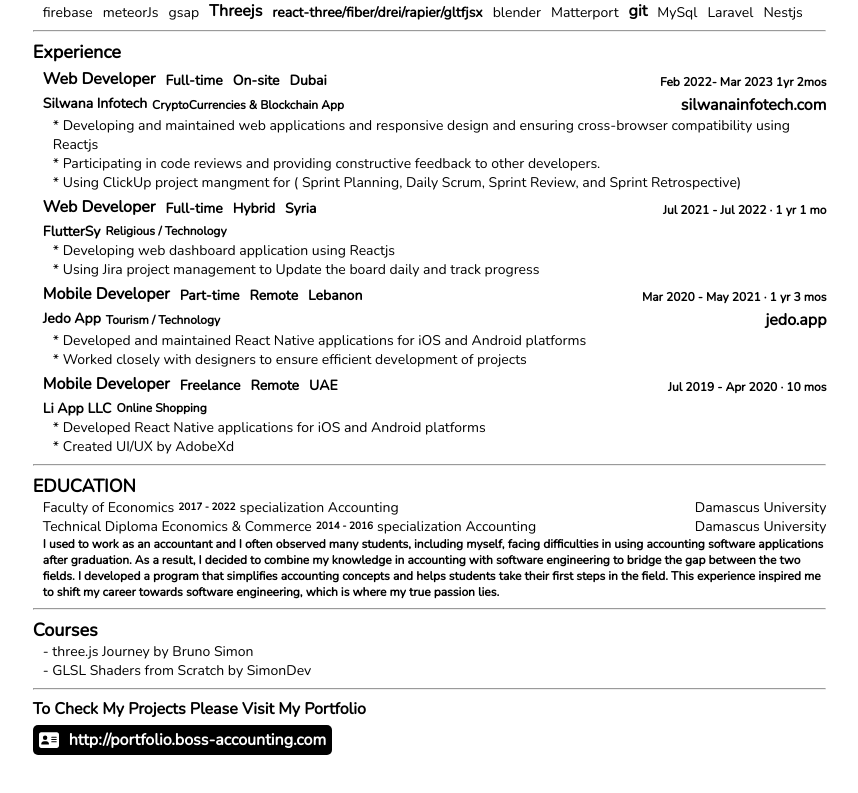
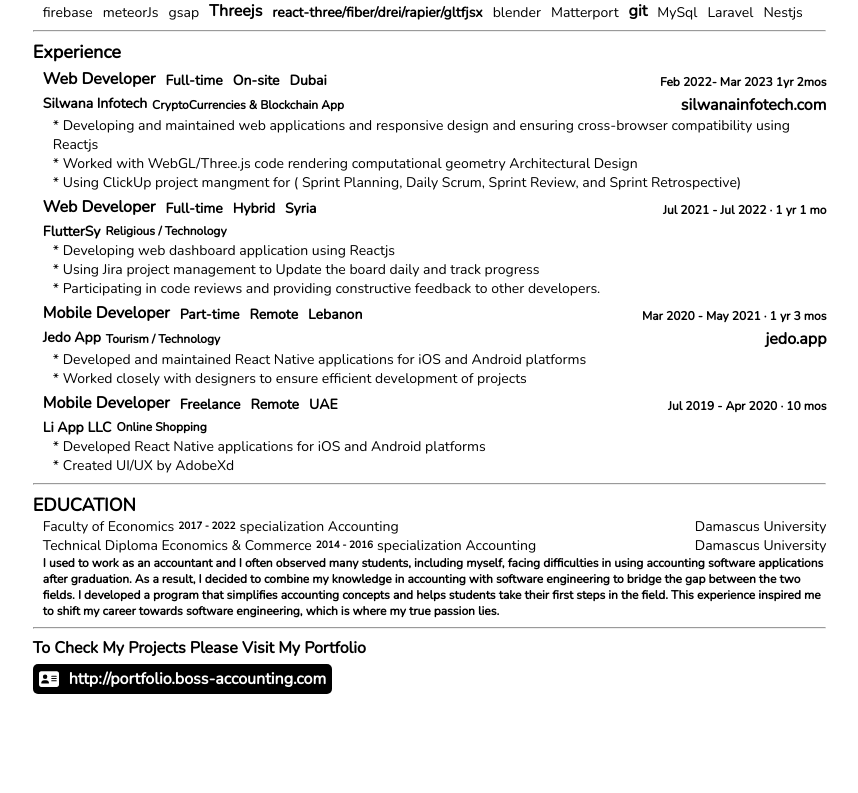
Before and after one commit to Mhde96/mohamd-almahdi-cv, a React (Create React App) app: page / in a window 1280 px wide. Shown: the part 461-1254 px from the top of the page, without its empty margins (5-863 px from the left). After the commit the page ends 1198 px from the top, so only its background shows below. Built offline with nearby package versions, Linux system fonts and the light colour scheme.

Commit message:
last update

```diff
--- a/src/App.jsx
+++ b/src/App.jsx
@@ -1,16 +1,13 @@
 import { DigitalSkills } from "./sections/digital-skills/DigitalSkills";
 import { Education } from "./sections/education/Education";
 import { Header } from "./sections/header/Header";
-import { Languages } from "./sections/languages/Languges";
 import { Summary } from "./sections/summary/Summary";
-import { Works } from "./sections/works/Works";
 import { useRef } from "react";
 import { Courses } from "./sections/courses/Courses";
 import { useReactToPrint } from "react-to-print";
 
 import "./print.scss";
 import { CompaniesSection } from "./sections/companies/CompaniesSection";
-import { ProjectsScection } from "./sections/projects/ProjectsScection";
 import { PortfolioSection } from "./sections/portfolio/PortfolioSection";
 import { portfolio } from "./sections/header/info-content";
 function App() {
@@ -43,9 +40,9 @@
         {/* <hr /> */}
         {/* <Languages /> */}
         <hr />
-        <Courses />
+        {/* <Courses />  */}
 
-        <hr/>
+        {/* <hr/> */}
 
         <div className="end-contaienr">
           <a href={portfolio.link} target="_blank" className="end bold h4">
--- a/src/data/companiesData.js
+++ b/src/data/companiesData.js
@@ -7,7 +7,7 @@
     employmentType: "Full-time",
     responsibilities: [
       "Developing and maintained  web applications and responsive design and ensuring cross-browser compatibility using Reactjs",
-      "Participating in code reviews and providing constructive feedback to other developers.",
+      "Worked with WebGL/Three.js code rendering computational geometry Architectural Design",
       "Using ClickUp project mangment for ( Sprint Planning, Daily Scrum, Sprint Review, and Sprint Retrospective)",
     ],
     work: "Web Developer",
@@ -50,6 +50,8 @@
     responsibilities: [
       "Developing web dashboard application using Reactjs",
       "Using Jira project management to Update the board daily and track progress",
+      "Participating in code reviews and providing constructive feedback to other developers.",
+
     ],
   },
   {
--- a/src/index.scss
+++ b/src/index.scss
@@ -9,6 +9,8 @@
   margin: 0;
   // font-family: consola;
   font-family: "Nunito", sans-serif;
+  // font-family: 'Times New Roman', Times, serif;
+
 }
 
 .cv {
--- a/src/sections/summary/Summary.jsx
+++ b/src/sections/summary/Summary.jsx
@@ -1,5 +1,4 @@
-import { Contact } from "../header/Header";
-import { portfolio } from "../header/info-content";
+
 import "./summary-styles.scss";
 export const Summary = () => (
   <div className="summary-styles">
--- a/src/sections/summary/summary-styles.scss
+++ b/src/sections/summary/summary-styles.scss
@@ -1,5 +1,5 @@
 .summary-styles {
-  font-family: "Nunito", sans-serif;
+  // font-family: "Nunito", sans-serif;
 
   .head {
     // font-size: 20px;
```
